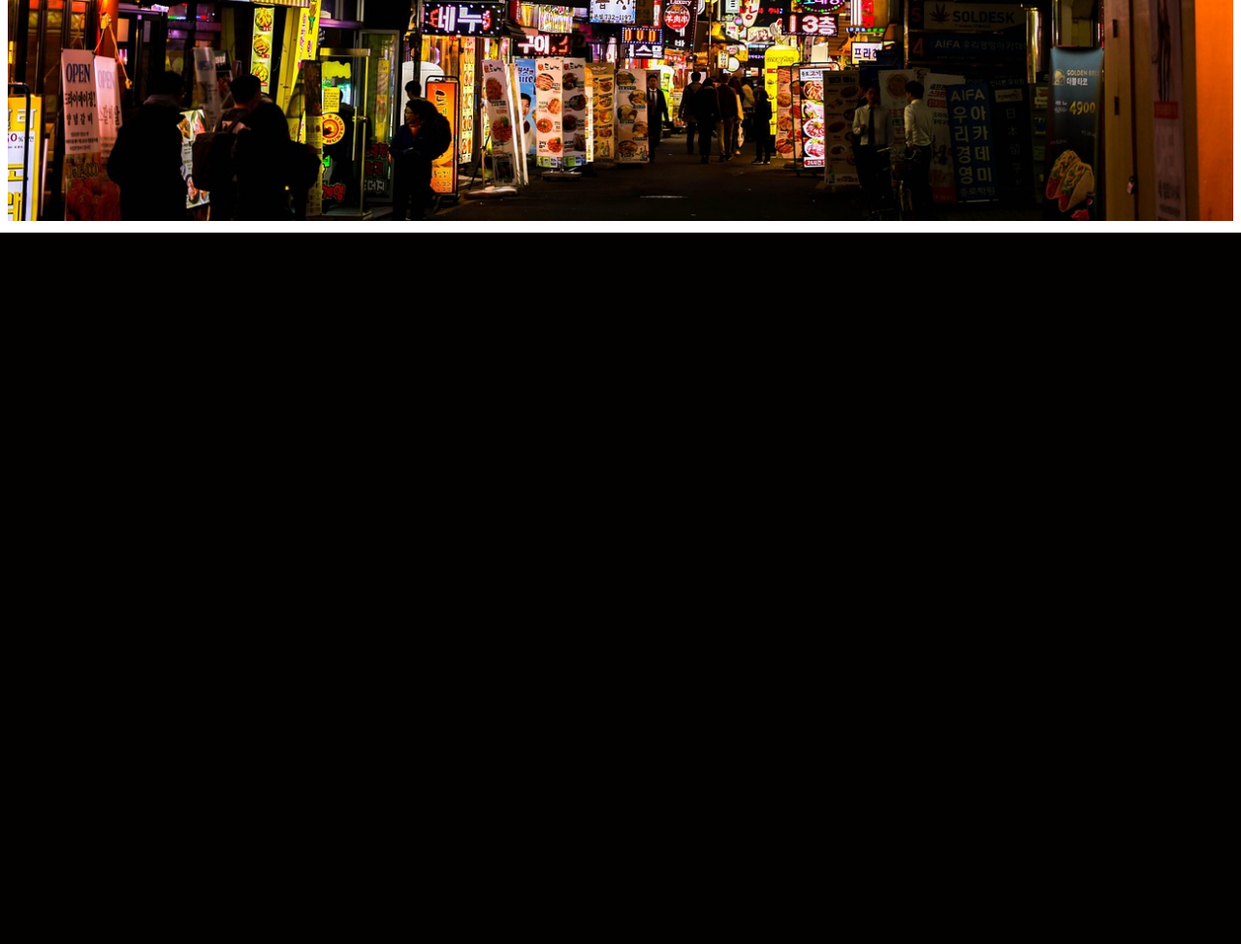
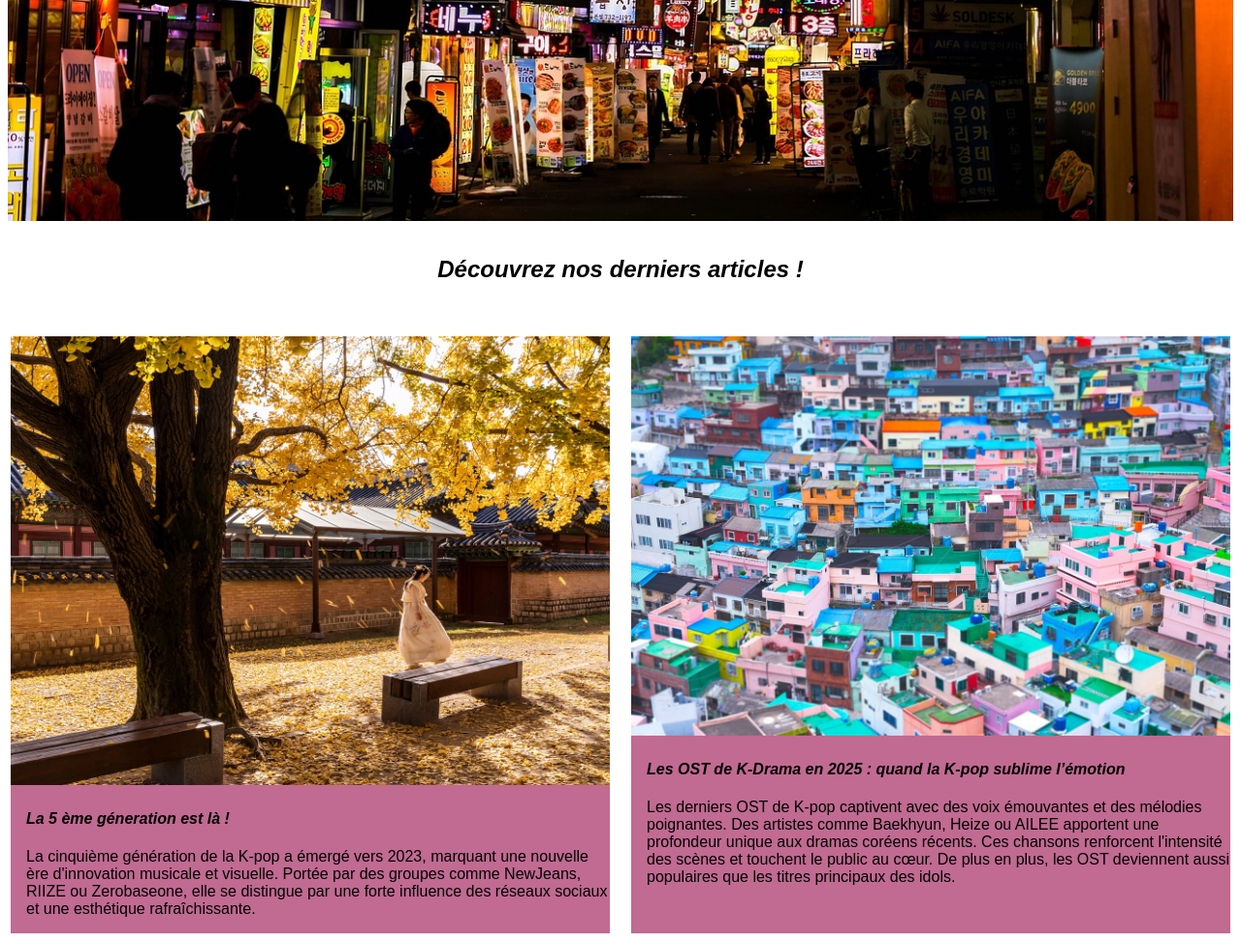
Before and after one commit to shalom-gnassounou/kpath, a PHP site: page / in a window 1280 px wide. Shown: the part 803-1777 px from the top of the page at 97% size. Before the commit the page ends 1043 px from the top, so only its background shows below. Run offline with PHP 8.4, Linux system fonts and the light colour scheme.

Commit message:
derniers articles

```diff
--- a/asset/css/style.css
+++ b/asset/css/style.css
@@ -47,4 +47,47 @@ nav {
     width: 100%;
     margin-top: 2rem;
 
+
 }
+
+
+
+
+#news > h2 {
+    margin-top: 2rem;
+    text-align: center;
+    font-style: italic;
+     font-family: sans-serif;
+}
+
+#news-article {
+    display: flex;
+    justify-content: space-between;
+    gap: 1rem;
+}
+
+
+.card {
+
+    margin-top: 2rem;
+    border: solid white;
+    width: 50%;
+    background-color: rgba(193, 106, 146, 1);
+
+}
+
+
+.card-content {
+    padding-left: 1rem;
+    font-family: sans-serif;
+}
+
+.card > h4 {
+    font-style: italic;
+}
+
+
+#illustration-article {
+    width: 100%;
+    padding: 0;
+}
--- a/index.html
+++ b/index.html
@@ -21,6 +21,26 @@
 
 
     </header>
+    <section id="news">
+        <h2>Découvrez nos derniers articles !</h2>
+    <div id="news-article">
+     <article class="card">
+        <img id="illustration-article"  src="asset/img/Article-img.jpg" alt="img-article">
+        <h4 class="card-content">La 5 ème géneration est là !</h4>
+        <p class="card-content"> La cinquième génération de la K-pop a émergé vers 2023, marquant une nouvelle ère d'innovation musicale et visuelle. Portée par des groupes comme NewJeans, RIIZE ou Zerobaseone, elle se distingue par une forte influence des réseaux sociaux et une esthétique rafraîchissante.</p>
+
+     </article>
+
+
+      <article class="card">
+        <img id="illustration-article"  src="asset/img/articlebis.jpg" alt="img-article">
+        <h4 class="card-content">Les OST de K-Drama en 2025 : quand la K-pop sublime l’émotion</h4>
+        <p class="card-content"> Les derniers OST de K-pop captivent avec des voix émouvantes et des mélodies poignantes. Des artistes comme Baekhyun, Heize ou AILEE apportent une profondeur unique aux dramas coréens récents. Ces chansons renforcent l'intensité des scènes et touchent le public au cœur. De plus en plus, les OST deviennent aussi populaires que les titres principaux des idols. </p>
+
+     </article>
+     </div>
+
+    </section>
 
 </body>
 </html>
```
Also changed, not shown: asset/img/Article-img.jpg (added), asset/img/articlebis.jpg (added).
